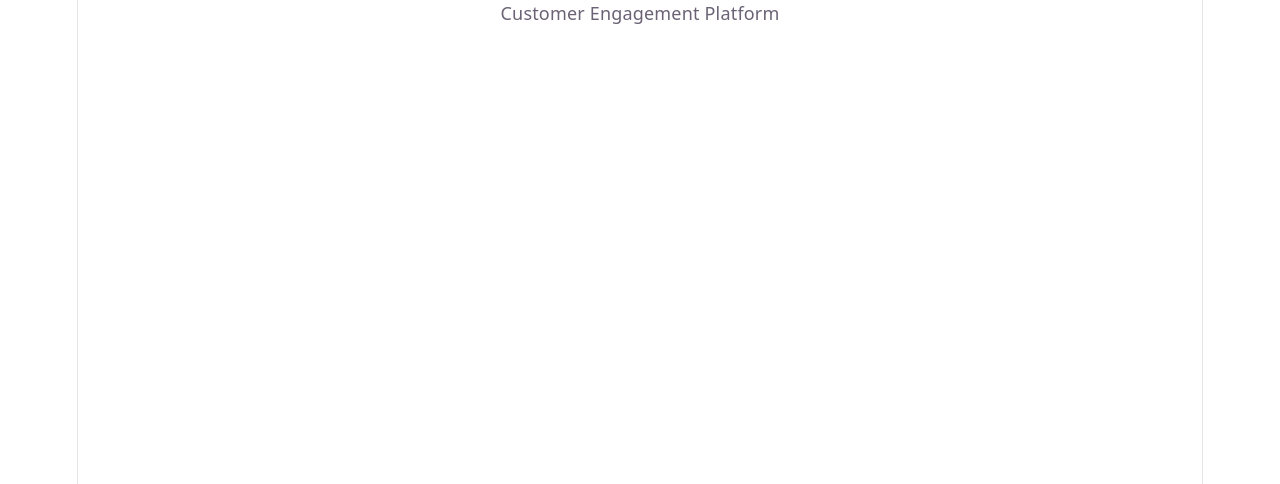
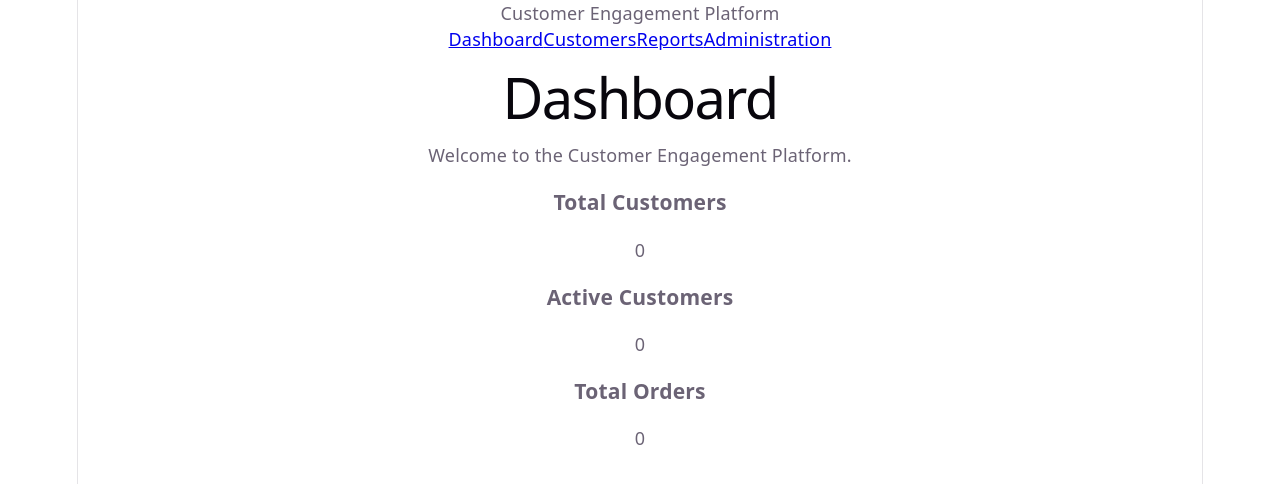
Before and after one commit to gawdeparag/customer-engagement-platform, a React (Vite) app: page / in a window 1280 px wide. Shown: the top 484 px of the page. Built offline with nearby package versions, Linux system fonts and the light colour scheme.

Commit message:
Add various pages and related routing

```diff
--- a/src/components/Layout/AppLayout.jsx
+++ b/src/components/Layout/AppLayout.jsx
@@ -1,4 +1,5 @@
 import { Outlet } from "react-router-dom";
+import Sidebar from "./Sidebar";
 
 function AppLayout() {
 	return (
@@ -6,6 +7,8 @@ function AppLayout() {
 			<header>
 				Customer Engagement Platform
 			</header>
+
+			<Sidebar />
 
 			<main>
 				<Outlet/>
--- /dev/null
+++ b/src/components/Layout/Sidebar.jsx
@@ -0,0 +1,14 @@
+import { NavLink } from 'react-router-dom'
+
+function Sidebar() {
+    return (
+        <nav>
+            <NavLink to="/">Dashboard</NavLink>
+            <NavLink to="/customers">Customers</NavLink>
+            <NavLink to="/reports">Reports</NavLink>
+            <NavLink to="/administration">Administration</NavLink>
+        </nav>
+    )
+}
+
+export default Sidebar
--- /dev/null
+++ b/src/features/administration/Administration.jsx
@@ -0,0 +1,10 @@
+function Administration() {
+    return (
+        <div>
+            <h1>Administration</h1>
+            <p>Administration functionality will be implemented here.</p>
+        </div>
+    )
+}
+
+export default Administration
--- /dev/null
+++ b/src/features/customers/Customers.jsx
@@ -0,0 +1,10 @@
+function Customers() {
+    return (
+        <div>
+            <h1>Customers</h1>
+            <p>Customer management will be implemented here! </p>
+        </div>
+    );
+}
+
+export default Customers;
--- a/src/features/dashboard/pages/DashboardPage.jsx
+++ b/src/features/dashboard/Dashboard.jsx
@@ -1,4 +1,4 @@
-import StatCard from "../../../components/Card/StatCard";
+import StatCard from "../../components/Card/StatCard";
 
 function DashboardPage() {
 	const statistics = [
--- /dev/null
+++ b/src/features/not-found/NotFound.jsx
@@ -0,0 +1,10 @@
+function NotFound() {
+    return (
+        <div>
+            <h1>404</h1>
+            <p>The page you're looking for does not exist.</p>
+        </div>
+    )
+}
+
+export default NotFound
--- /dev/null
+++ b/src/features/reports/Reports.jsx
@@ -0,0 +1,10 @@
+function Reports() {
+    return (
+        <div>
+            <h1>Reports</h1>
+            <p>Reporting functionality will be implemented here.</p>
+        </div>
+    )
+}
+
+export default Reports
--- a/src/main.jsx
+++ b/src/main.jsx
@@ -1,10 +1,11 @@
 import { StrictMode } from 'react'
 import { createRoot } from 'react-dom/client'
+import { RouterProvider } from 'react-router-dom'
 import './index.css'
-import App from './App.jsx'
+import router from './router'
 
 createRoot(document.getElementById('root')).render(
 	<StrictMode>
-		<App />
+		<RouterProvider router={router} />
 	</StrictMode>,
 )
```
Also changed, not shown: src/router.jsx (+22 -2 lines).
